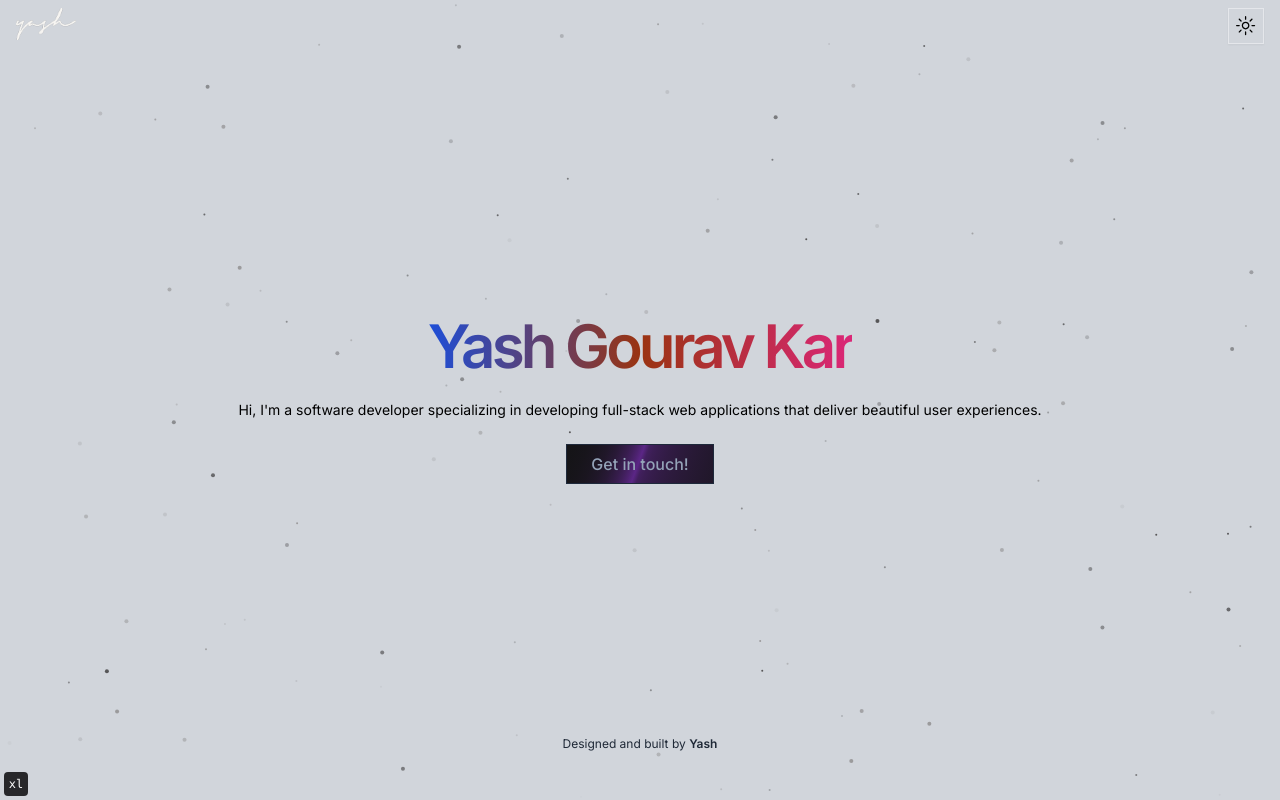
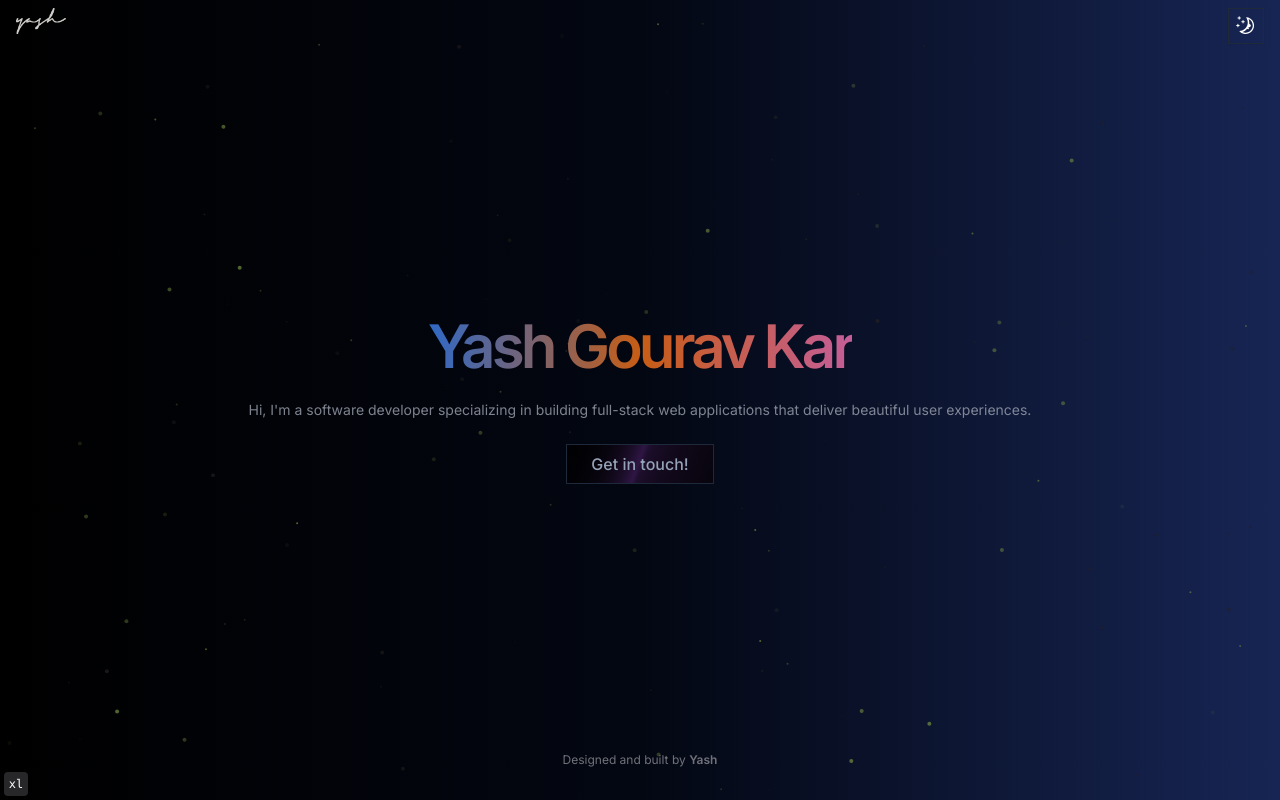
Before and after one commit to 99Yash/ygkr, a Next.js app: page / in a window 1280 px wide. Built offline with nearby package versions, Linux system fonts and the light colour scheme.

Commit message:
refactor: split code into components

```diff
--- a/src/app/layout.tsx
+++ b/src/app/layout.tsx
@@ -4,6 +4,7 @@ import { Analytics } from "@vercel/analytics/react";
 import type { Metadata } from "next";
 import { Inter } from "next/font/google";
 import "../styles/globals.css";
+import { Particles } from "@/components/ui/particles";
 
 const inter = Inter({ subsets: ["latin"], display: "swap" });
 
@@ -41,7 +42,21 @@ export default function RootLayout({
       <body
         className={` ${inter.className} min-h-screen bg-gray-300 antialiased dark:bg-gradient-to-r dark:from-black dark:via-gray-950 dark:to-blue-950 `}
       >
-        <ThemeProvider attribute="class" defaultTheme="system" enableSystem>
+        {/* //?in light mode */}
+        <Particles
+          className="absolute inset-0 -z-10 animate-fade-in"
+          color="#232121"
+          quantity={70}
+          ease={30}
+        />
+        {/* //?in dark mode */}
+        <Particles
+          className="absolute inset-0 -z-10 animate-fade-in"
+          color="#748d41"
+          quantity={60}
+          ease={30}
+        />
+        <ThemeProvider attribute="class" defaultTheme="dark" enableSystem>
           {children}
           <TailwindIndicator />
         </ThemeProvider>
--- a/src/app/page.tsx
+++ b/src/app/page.tsx
@@ -1,56 +1,13 @@
-import GetInTouch from "@/components/get-in-touch";
-import { ModeToggle } from "@/components/theme-toggle";
-import Logo from "@/components/ui/logo";
-import { Particles } from "@/components/ui/particles";
-import { self } from "@/data/self.data";
-import Link from "next/link";
+import Footer from "@/components/footer";
+import Hero from "@/components/hero";
+import Nav from "@/components/nav";
 
 export default function Home() {
   return (
     <main className="relative flex min-h-screen flex-col items-center justify-center gap-4">
-      <nav className="absolute left-0 top-0 flex w-full list-none justify-between gap-4 px-4 py-2 ">
-        <li>
-          <Logo />
-        </li>
-        <li>
-          <ModeToggle />
-        </li>
-      </nav>
-      {/* //?in light mode */}
-      <Particles
-        className="absolute inset-0 -z-10 animate-fade-in"
-        color="#232121"
-        quantity={70}
-        ease={30}
-      />
-      {/* //?in dark mode */}
-      <Particles
-        className="absolute inset-0 -z-10 animate-fade-in"
-        color="#848282"
-        quantity={60}
-        ease={30}
-      />
-      <div className=" flex w-4/5 flex-col items-center justify-center gap-6 ">
-        <h1 className=" cursor-default bg-gradient-to-r from-blue-700 via-orange-800 to-pink-600 bg-clip-text text-4xl font-semibold tracking-tight text-transparent dark:from-blue-500/80 dark:via-orange-500/80 dark:to-pink-400/80 md:text-5xl lg:text-6xl lg:tracking-[-0.24rem] ">
-          {self.name}
-        </h1>
-        <h5 className="md:text-md text-center text-sm text-black dark:text-gray-400/80 ">
-          Hi, I&apos;m a software developer specializing in developing
-          full-stack web applications that deliver beautiful user experiences.
-        </h5>
-        <GetInTouch />
-      </div>
-      <div className="absolute bottom-0 mx-auto flex max-w-7xl flex-col gap-1 px-6 py-12 text-center text-xs text-gray-800 dark:text-zinc-500 lg:px-8">
-        <p>
-          Designed and built by{" "}
-          <Link
-            href={self.twitter}
-            className="font-semibold duration-300 hover:text-zinc-400"
-          >
-            Yash
-          </Link>
-        </p>
-      </div>
+      <Nav />
+      <Hero />
+      <Footer />
     </main>
   );
 }
--- /dev/null
+++ b/src/components/certificates.tsx
@@ -0,0 +1,26 @@
+import { certificates } from "@/data/certificates.data";
+import Image from "next/image";
+
+const Certificates = () => {
+  return (
+    <div className="flex flex-col gap-4">
+      <h1 className="bg-gradient-to-r from-zinc-300/60 to-zinc-200 bg-clip-text text-3xl font-semibold tracking-tight text-transparent ">
+        Certificates
+      </h1>
+      <div className="grid grid-cols-3 gap-3">
+        {certificates.map((cet) => (
+          <Image
+            key={cet.name}
+            src={`/${cet.image}`}
+            alt={cet.name}
+            width={300}
+            height={300}
+            className="cursor-pointer"
+          />
+        ))}
+      </div>
+    </div>
+  );
+};
+
+export default Certificates;
--- /dev/null
+++ b/src/components/footer.tsx
@@ -0,0 +1,21 @@
+import { self } from "@/data/self.data";
+import Link from "next/link";
+import React from "react";
+
+const Footer = () => {
+  return (
+    <footer className="absolute bottom-0 mx-auto flex max-w-7xl flex-col gap-1 px-6 py-8 text-center text-xs text-gray-800 dark:text-zinc-500 lg:px-8">
+      <p>
+        Designed and built by{" "}
+        <Link
+          href={self.twitter}
+          className="font-semibold duration-300 hover:text-zinc-300"
+        >
+          Yash
+        </Link>
+      </p>
+    </footer>
+  );
+};
+
+export default Footer;
--- a/src/components/get-in-touch.tsx
+++ b/src/components/get-in-touch.tsx
@@ -3,6 +3,7 @@ import Link from "next/link";
 import ButtonBackgroundShine from "./ui/button-bg-shine";
 
 const GetInTouch = () => {
+  //* mailto:${self.email} doesn't work
   return (
     <Link
       href={`mailto:yashgouravkar@gmail.com`}
--- /dev/null
+++ b/src/components/hero.tsx
@@ -0,0 +1,20 @@
+import React from "react";
+import GetInTouch from "./get-in-touch";
+import { self } from "@/data/self.data";
+
+const Hero = () => {
+  return (
+    <div className=" flex w-4/5 flex-col items-center justify-center gap-6 ">
+      <h1 className=" cursor-default bg-gradient-to-r from-blue-700 via-orange-800 to-pink-600 bg-clip-text text-4xl font-semibold tracking-tight text-transparent dark:from-blue-500/80 dark:via-orange-500/80 dark:to-pink-400/80 md:text-5xl lg:text-6xl lg:tracking-[-0.24rem] ">
+        {self.name}
+      </h1>
+      <h5 className="md:text-md text-center text-sm text-black dark:text-gray-400/80 ">
+        Hi, I&apos;m a software developer specializing in building full-stack
+        web applications that deliver beautiful user experiences.
+      </h5>
+      <GetInTouch />
+    </div>
+  );
+};
+
+export default Hero;
--- /dev/null
+++ b/src/components/nav.tsx
@@ -0,0 +1,18 @@
+import React from "react";
+import Logo from "./ui/logo";
+import { ModeToggle } from "./theme-toggle";
+
+const Nav = () => {
+  return (
+    <nav className="absolute left-0 top-0 flex w-full list-none justify-between gap-4 px-4 py-2 ">
+      <li>
+        <Logo />
+      </li>
+      <li>
+        <ModeToggle />
+      </li>
+    </nav>
+  );
+};
+
+export default Nav;
--- a/src/components/ui/logo.tsx
+++ b/src/components/ui/logo.tsx
@@ -8,9 +8,9 @@ import Image from "next/image";
 const Logo = () => {
   const { theme } = useTheme();
   return theme === "light" ? (
-    <Image src={logoBlack} width={60} height={16} alt="Yash" />
+    <Image src={logoBlack} width={50} height={16} alt="Yash" />
   ) : (
-    <Image src={logoWhite} width={60} height={16} alt="Yash" />
+    <Image src={logoWhite} width={50} height={16} alt="Yash" />
   );
 };
 
```
Also changed, not shown: 1 other file (tests, documents, lock files or other folders).
